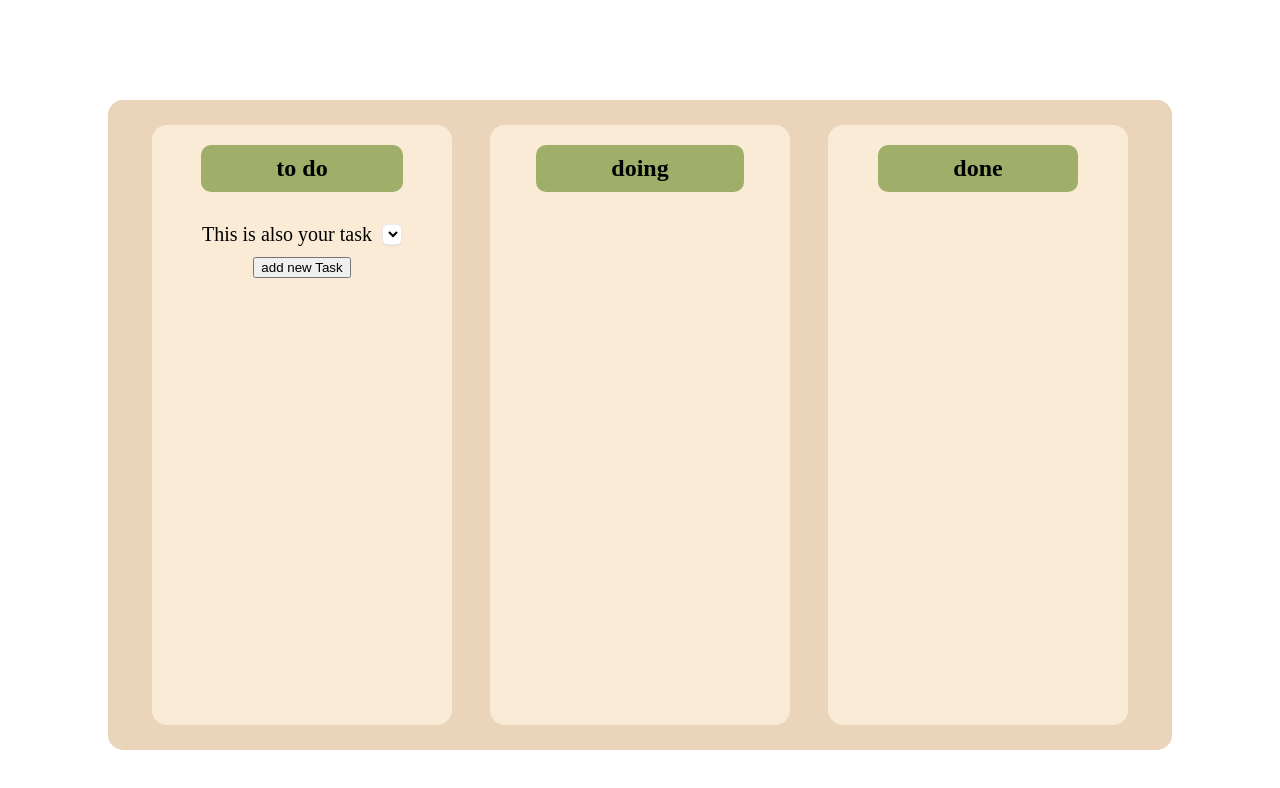
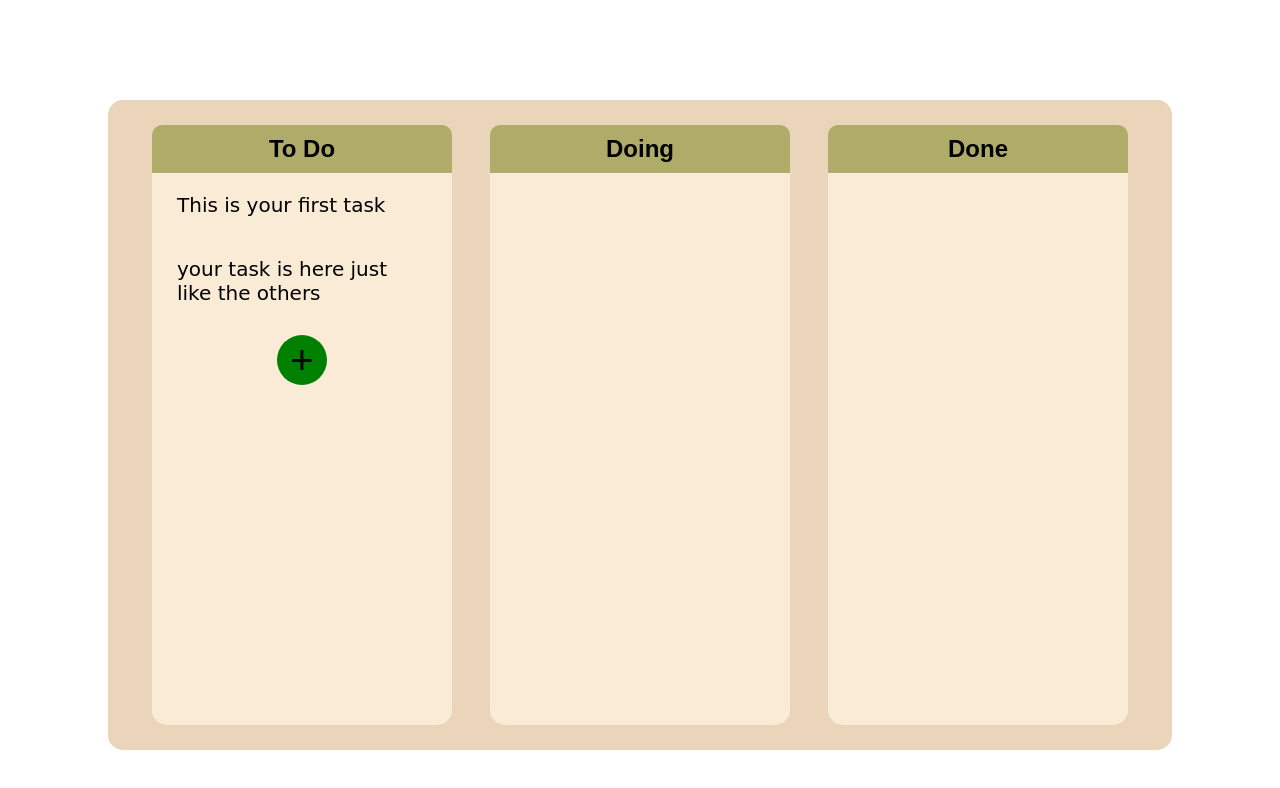
Before and after one commit to Folenr/toDoList, a plain HTML site: page index.html in a window 1280 px wide. Drawn offline with Linux system fonts and the light colour scheme; a web font is replaced by a local one.

Commit message:
added new fonts and updated the UI

```diff
--- a/index.html
+++ b/index.html
@@ -3,32 +3,54 @@
 
 <head>
     <title>To Do List</title>
+    <link rel="preconnect" href="https://fonts.googleapis.com">
+    <link rel="preconnect" href="https://fonts.gstatic.com" crossorigin>
+    <link
+        href="https://fonts.googleapis.com/css2?family=Playpen+Sans+Thai:wght@100..800&family=Stack+Sans+Headline:wght@200..700&family=Ubuntu:ital,wght@0,300;0,400;0,500;0,700;1,300;1,400;1,500;1,700&display=swap"
+        rel="stylesheet">
     <link rel="stylesheet" href="style.css">
 </head>
 
 <body>
     <div class="main">
         <div class="list" id="toDo">
-            <h2>to do</h2>
+
+            <h2>To Do</h2>
+
             <div class="task">
-            <p>This is also your task</p>
+                <p>This is your first task</p>
                 <label class="select">
                     <select onchange="changeList(this)">
                         <option value="toDo">to do</option>
                         <option value="doing">doing</option>
                         <option value="done">done</option>
+                        <option value="delete">delete</option>
                     </select>
                 </label>
             </div>
-            <button id="addTask" onclick="createTask()">add new Task</button>
+
+            <div class="task">
+                <p>your task is here just like the others</p>
+                <label class="select">
+                    <select onchange="changeList(this)">
+                        <option value="toDo">to do</option>
+                        <option value="doing">doing</option>
+                        <option value="done">done</option>
+                        <option value="delete">delete</option>
+                    </select>
+                </label>
+            </div>
+
+                <button id="addTask" onclick="createTask()">+</button>
+
         </div>
 
         <div class="list" id="doing">
-            <h2>doing</h2>
+            <h2>Doing</h2>
         </div>
 
         <div class="list" id="done">
-            <h2>done</h2>
+            <h2>Done</h2>
         </div>
     </div>
     <script src="script.js"></script>
--- a/script.js
+++ b/script.js
@@ -22,6 +22,7 @@ function Submit(input,button){
     const op1 = document.createElement('option');
     const op2 = document.createElement('option');
     const op3 = document.createElement('option');
+    const op4 = document.createElement('option');
 
     op1.value = 'toDo';
     op1.innerText = 'to do';
@@ -29,6 +30,8 @@ function Submit(input,button){
     op2.innerText = 'doing';
     op3.value = 'done';
     op3.innerText = 'done';
+    op4.value = 'delete';
+    op4.innerText = 'delete';
 
     select.onchange = function() {changeList(select);};
     label.className = 'select';
@@ -37,6 +40,7 @@ function Submit(input,button){
     select.appendChild(op1);
     select.appendChild(op2);
     select.appendChild(op3);
+    select.appendChild(op4);
     label.appendChild(select);
     input.parentNode.appendChild(p);
     input.parentNode.appendChild(label);
@@ -49,7 +53,10 @@ function changeList(select){
     const div = select.parentNode.parentNode;
     const list = document.getElementById(select.value);
     const addButton = document.getElementById('addTask');
-    list.appendChild(div);
-    if(list.id == 'toDo')
+    if(select.value != 'delete'){
+        list.appendChild(div);
+        if(list.id == 'toDo')
         list.appendChild(addButton);
+    }else
+        div.remove();
 }
--- a/style.css
+++ b/style.css
@@ -17,29 +17,68 @@
   border-radius: 15px;
 }
 h2 {
-    background-color:#9faf69;
-    padding: 10px 75px;
-    border-radius: 10px;
+  text-align: center;
+  background-color:#afab69;
+  font-family: "Stack Sans Headline", sans-serif;
+  margin: 0;
+  width: 300px;
+  padding: 10px 0px;
+  border-top-right-radius: 10px;
+  border-top-left-radius: 10px;
 
 
 }
 
 p {
   font-size: 20px;
+  font-family: "Playpen Sans Thai", cursive;
 }
 
-.task{
-    padding: 10px 10px;
+.task {
+  padding: 0 10px;
   display: flex;
   align-items: center;
-    gap: 10px;
-    height: 25px;
+  justify-content: space-between;
+  min-height: 25px;
+  border-radius: 20px;
+  border: 2px;
+  border-color: blueviolet;
+  width: 250px;
+}
+.task:hover {
+  border-style: solid;
+  background-color: #9faf69;
+  scale: 1.1;
+}
+.task:hover .select{
+  visibility: visible;
 }
 
+input {
+  font-family: "Playpen Sans Thai", cursive;
+  max-height: 20px;
+  font-size: 16px;
+  max-width: 180px;
+}
+
+#addTask{
+  margin: 10px;
+  padding: 0;
+  font-family:sans-serif;
+  height: 50px;
+  width: 50px;
+  background-color: green;
+  border-radius: 50px;
+  border: 0;
+  font-size: 40px;
+}
+
+/*the code below was borrowed from the internet*/
 .select {
   font-family: sans-serif;
   position: relative;
   width: 20px;
+  visibility: hidden;
 }
 
 .select select {
```
Lines whose indentation alone changed are shown as unchanged.
